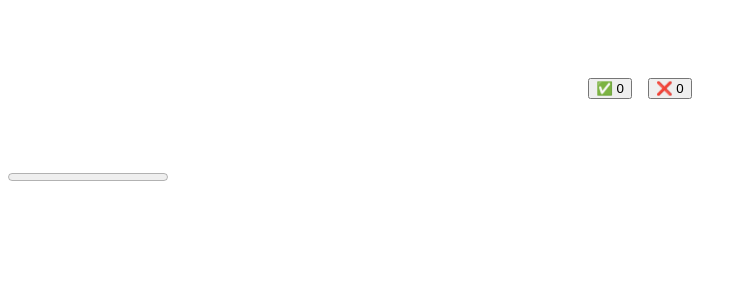
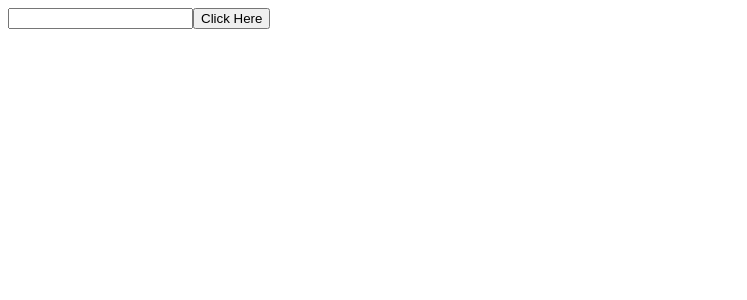
Before and after one commit to nikhilrajganta/ng-app, an Angular app: page / in a window 1280 px wide. Shown: the top 300 px of the page, without its empty margins (0-747 px from the left). Built offline with nearby package versions, Linux system fonts and the light colour scheme.

Commit message:
color task code

```diff
--- a/src/app/app.component.html
+++ b/src/app/app.component.html
@@ -60,4 +60,6 @@
 
 <!-- <app-movies-list [allmovies]="moviesData"></app-movies-list> -->
 
-<app-counter></app-counter>
+<!-- <app-counter></app-counter> -->
+
+<app-color-game></app-color-game>
--- a/src/app/app.component.ts
+++ b/src/app/app.component.ts
@@ -5,11 +5,12 @@ import { CardComponent } from './card/card.component';
 import { Title } from '@angular/platform-browser';
 import { MoviesListComponent } from './movies-list/movies-list.component';
 import { CounterComponent } from "./counter/counter.component";
+import { ColorGameComponent } from "./color-game/color-game.component";
 
 @Component({
   selector: 'app-root',
   standalone: true,
-  imports: [RouterOutlet, UserComponent, CardComponent, MoviesListComponent, CounterComponent],
+  imports: [RouterOutlet, UserComponent, CardComponent, MoviesListComponent, CounterComponent, ColorGameComponent],
   templateUrl: './app.component.html',
   styleUrl: './app.component.scss',
 })
--- /dev/null
+++ b/src/app/color-game/color-game.component.html
@@ -0,0 +1,9 @@
+<input type="text" [(ngModel)]="color" [style.background]="color" />
+
+<!-- <p style="background: {{ color }}">{{ color }}</p> -->
+
+<button (click)="addColor()">Click Here</button>
+
+@for (colorCode of colorList; track $index) {
+<p style="background: {{ colorCode }}"></p>
+}
--- /dev/null
+++ b/src/app/color-game/color-game.component.scss
@@ -0,0 +1,8 @@
+p{
+    // display: flex;
+    // align-items: center;
+    // align-content: center;
+    // justify-content: center;
+    width: 300px;
+    height:20px;
+}
--- /dev/null
+++ b/src/app/color-game/color-game.component.ts
@@ -0,0 +1,20 @@
+import { Component } from '@angular/core';
+import { FormsModule } from '@angular/forms';
+
+@Component({
+  selector: 'app-color-game',
+  standalone: true,
+  imports: [FormsModule],
+  templateUrl: './color-game.component.html',
+  styleUrl: './color-game.component.scss'
+})
+export class ColorGameComponent {
+  color = ''
+
+
+  colorList = ['']
+
+  addColor(){
+    this.colorList.push(this.color);
+  }
+}
--- a/src/app/counter/counter.component.html
+++ b/src/app/counter/counter.component.html
@@ -1,10 +1,10 @@
 <div class="btn">
   <button (click)="clickIn()">✅ {{ like }}</button>
   <button (click)="clickDe()">❌ {{ disLike }}</button>
+
+  @if (like - disLike === 10 || like-disLike >= 10) {
+  <p>Likes are More</p>
+  }
+
+  <progress [max]="like + disLike" [value]="like"></progress>
 </div>
-
-@if (like - disLike === 10 || like-disLike >= 10) {
-<p>Likes are More</p>
-}
-
-<progress [max]="like + disLike" [value]="like"></progress>
--- a/src/app/counter/counter.component.scss
+++ b/src/app/counter/counter.component.scss
@@ -1,8 +1,9 @@
 .btn{
     display: flex;
+    flex-direction: column;
+    align-items: center;
     align-content: center;
-    align-items: center;
     justify-content: center;
-    height: 20vh;
+    min-height: 100vh;
     gap: 1rem;
 }
```
Also changed, not shown: 1 other file (tests, documents, lock files or other folders).
